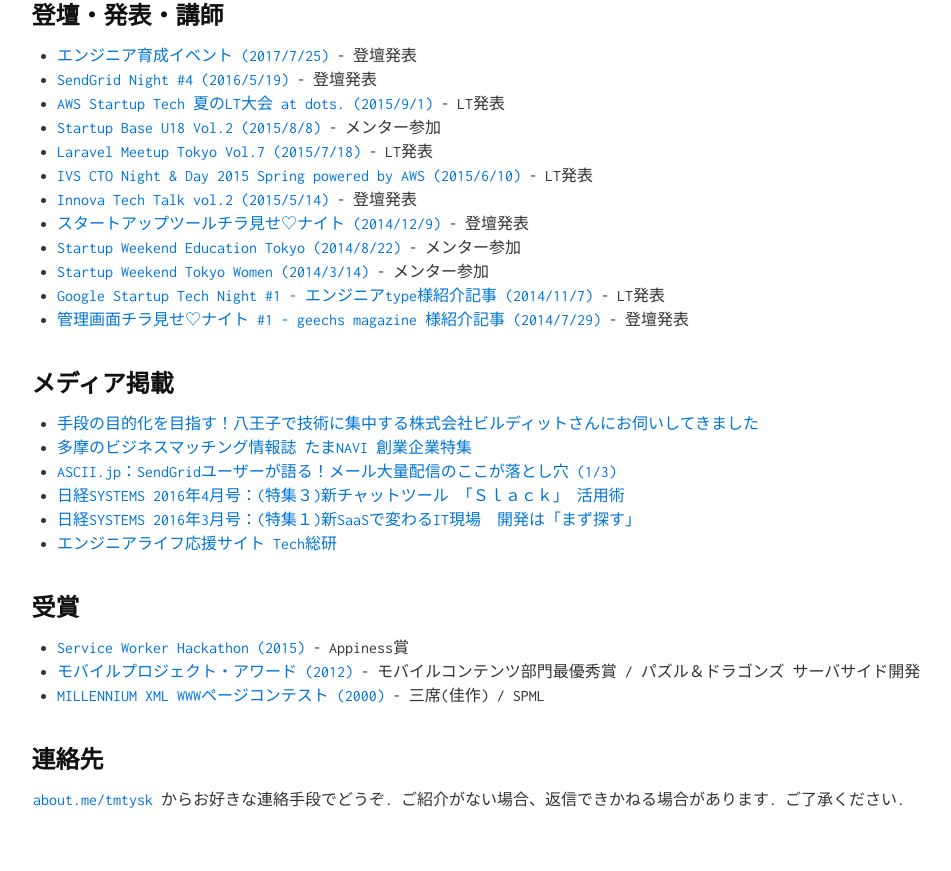
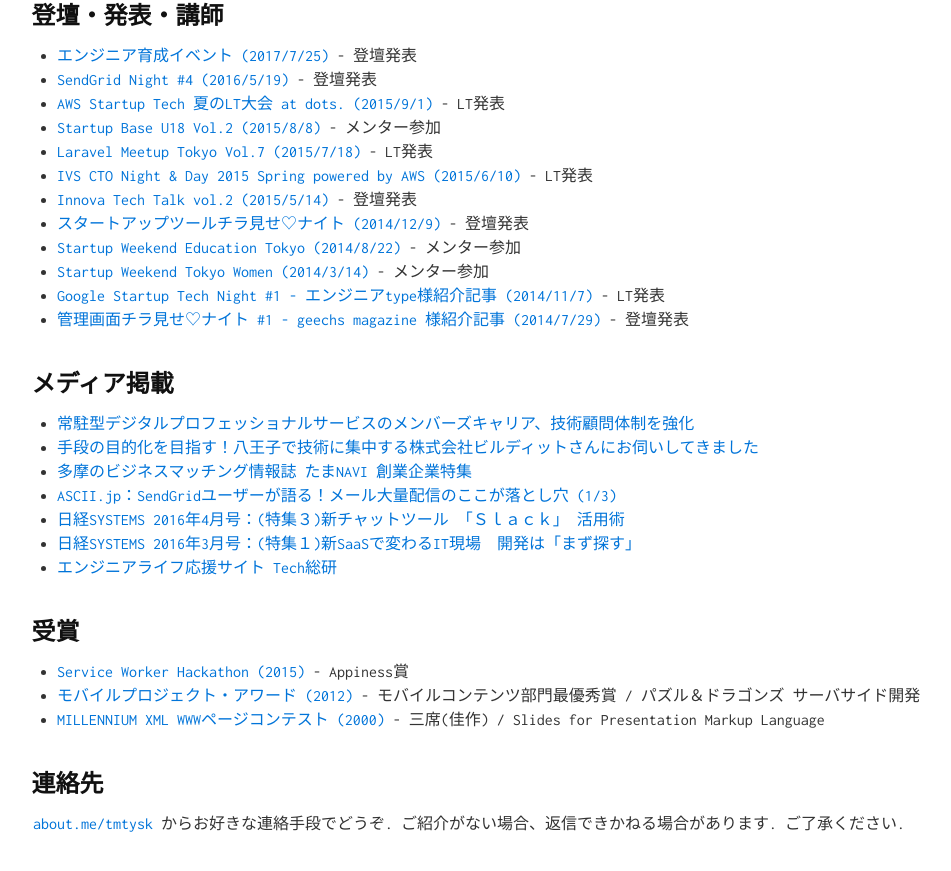
Before and after one commit to tmtysk/tmtysk.github.io, a Jekyll site: the page built from index.md, in a window 1280 px wide and 900 px high, scrolled down 1040 px. Shown: the top 871 px of the window, without its empty margins (15-966 px from the left). Built offline with Jekyll 4.4.1, drawn with Linux system fonts in a browser that asks for light colours.

Commit message:
add media.

```diff
--- a/index.md
+++ b/index.md
@@ -51,6 +51,7 @@ layout: default
 
 ## メディア掲載
 
+* [常駐型デジタルプロフェッショナルサービスのメンバーズキャリア、技術顧問体制を強化](https://prtimes.jp/main/html/rd/p/000000001.000036425.html)
 * [手段の目的化を目指す！八王子で技術に集中する株式会社ビルディットさんにお伺いしてきました](http://lantern.builderscon.io/entry/2017/05/22/090000)
 * [多摩のビジネスマッチング情報誌 たまNAVI 創業企業特集](https://ebook.ebook7.jp/html/tamashin/2841/#8)
 * [ASCII.jp：SendGridユーザーが語る！メール大量配信のここが落とし穴 (1/3)](http://ascii.jp/elem/000/001/124/1124296/)
@@ -62,7 +63,7 @@ layout: default
 
 * [Service Worker Hackathon (2015)](https://developers-jp.googleblog.com/2015/03/service-worker.html) - Appiness賞
 * [モバイルプロジェクト・アワード (2012)](https://www.mcf.or.jp/mpa/2012/winner/index.htm) - モバイルコンテンツ部門最優秀賞 / パズル＆ドラゴンズ サーバサイド開発
-* [MILLENNIUM XML WWWページコンテスト (2000)](http://www.xml.gr.jp/event/2000contest/contest.html) - 三席(佳作) / SPML
+* [MILLENNIUM XML WWWページコンテスト (2000)](http://www.xml.gr.jp/event/2000contest/contest.html) - 三席(佳作) / Slides for Presentation Markup Language
 
 ## 連絡先
 
```
